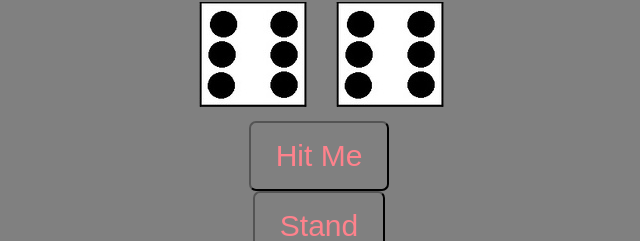
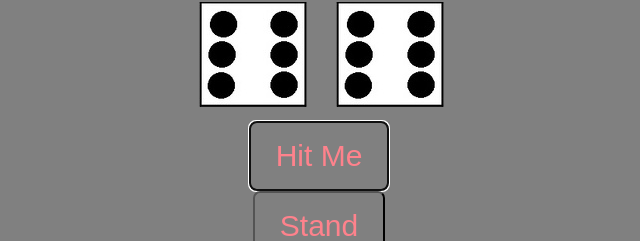
Before and after one commit to Jensen24/WebDiceRoller, a plain HTML site: page wdr.html in a window 1280 px wide. Shown: the part 299-540 px from the top of the page, 321-961 px from the left. Drawn offline with Linux system fonts and the light colour scheme.

Commit message:
ReadMe Update

```diff
--- a/wdr.html
+++ b/wdr.html
@@ -33,7 +33,7 @@
 
     <div class="container bottom">
         <button type="button" class="butn"
-            onClick="playerRoll()">
+            onClick="playerRoll()" id="rollButton" autofocus>
             Hit Me
         </button>
     </div>
```
Also changed, not shown: 1 other file.
